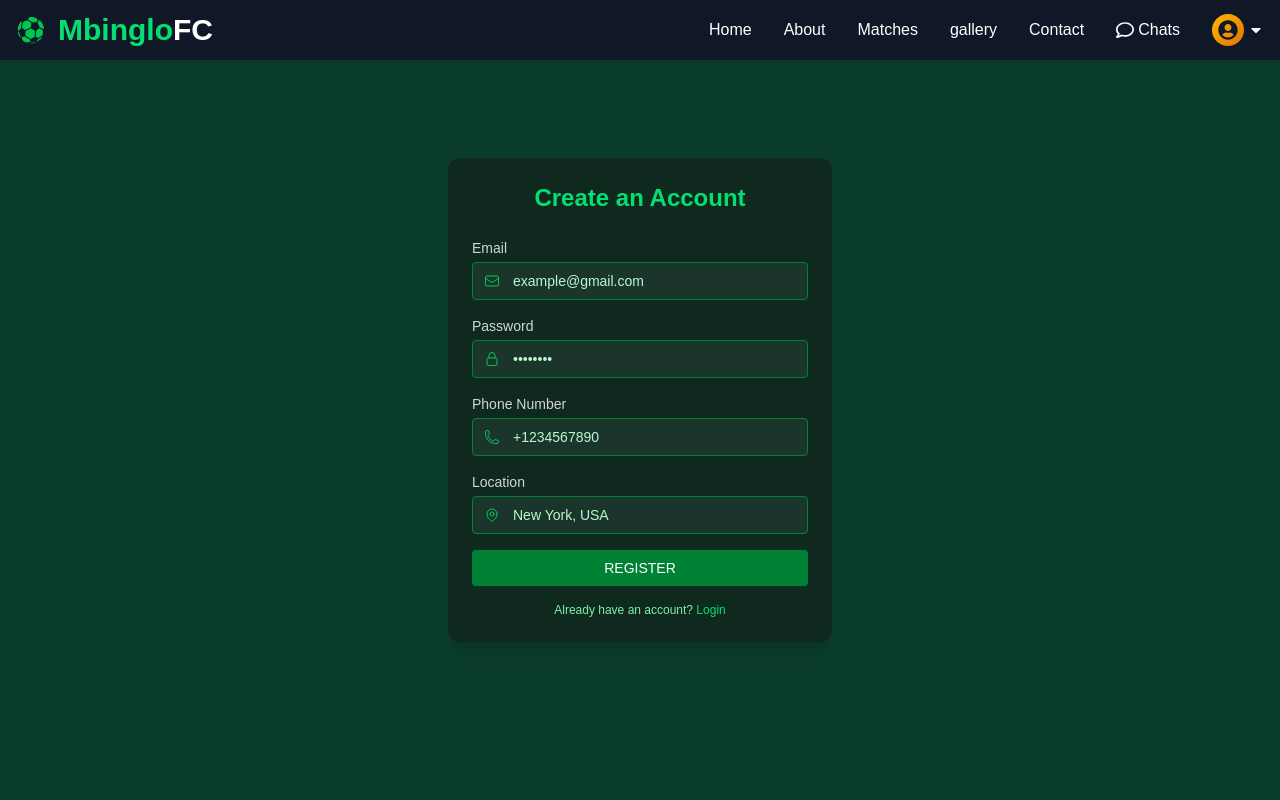
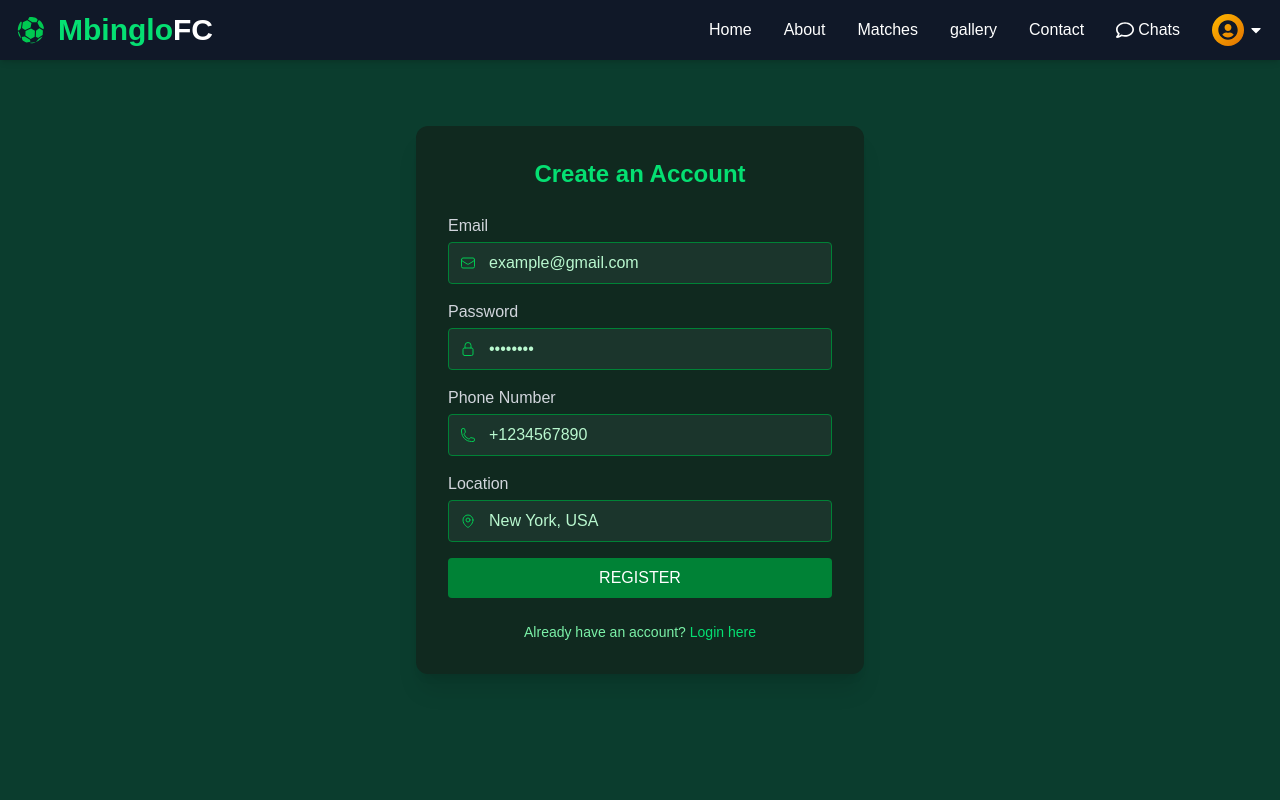
Before and after one commit to Bongnteh-Romarick-ndzelen/MbingloFrontend, a React (Vite) app: page /auth/signup in a window 1280 px wide. Shown: the top 800 px of the page. Built offline with nearby package versions, Linux system fonts and the light colour scheme.

Commit message:
feat(auth): setup frontend API proxy for auth endpoints
- Configure Vite dev server to proxy /api requests
- Prepare for register/login API integration
- Fix CORS issues between frontend and backend

```diff
--- a/src/pages/Auth/Signup.jsx
+++ b/src/pages/Auth/Signup.jsx
@@ -3,7 +3,6 @@ import { Link, useNavigate } from 'react-router-dom';
 import { toast, ToastContainer } from 'react-toastify';
 import 'react-toastify/dist/ReactToastify.css';
 import { registerUser } from '../../api/authService';
-
 import {
     EnvelopeIcon,
     LockClosedIcon,
@@ -16,65 +15,110 @@ export default function Signup() {
         email: '',
         password: '',
         phoneNumber: '',
-        location: ''
+        location: '',
+        adminSecret: '' // Added for potential admin registration
     });
-    const [error, setError] = useState('');
-    const [loading, setLoading] = useState(false);
+    const [errors, setErrors] = useState({});
+    const [isSubmitting, setIsSubmitting] = useState(false);
     const navigate = useNavigate();
 
     const handleChange = (e) => {
         const { name, value } = e.target;
-        setFormData(prev => ({ ...prev, [name]: value }));
+        setFormData(prev => ({
+            ...prev,
+            [name]: value
+        }));
+        // Clear error when user types
+        if (errors[name]) {
+            setErrors(prev => ({ ...prev, [name]: '' }));
+        }
+    };
+
+    const validateForm = () => {
+        const newErrors = {};
+
+        if (!formData.email) {
+            newErrors.email = 'Email is required';
+        } else if (!/^[^\s@]+@[^\s@]+\.[^\s@]+$/.test(formData.email)) {
+            newErrors.email = 'Please enter a valid email';
+        }
+
+        if (!formData.password) {
+            newErrors.password = 'Password is required';
+        } else if (formData.password.length < 8) {
+            newErrors.password = 'Password must be at least 8 characters';
+        }
+
+        if (!formData.phoneNumber) {
+            newErrors.phoneNumber = 'Phone number is required';
+        }
+
+        if (!formData.location) {
+            newErrors.location = 'Location is required';
+        }
+
+        setErrors(newErrors);
+        return Object.keys(newErrors).length === 0;
     };
 
     const handleSubmit = async (e) => {
         e.preventDefault();
-        setLoading(true);
-        setError('');
+
+        if (!validateForm()) return;
+
+        setIsSubmitting(true);
 
         try {
-            const data = await registerUser(formData);
-            if (data.token) {
-                localStorage.setItem('token', data.token);
+            const { token, user } = await registerUser(formData);
+
+            // Store token and user data (adapt based on your auth system)
+            localStorage.setItem('accessToken', token);
+            localStorage.setItem('user', JSON.stringify(user));
+
+            toast.success('Account created successfully! Redirecting...', {
+                position: 'top-center',
+                autoClose: 3000,
+            });
+
+            setTimeout(() => navigate('/dashboard'), 3500);
+
+        } catch (error) {
+            console.error('Registration error:', error);
+
+            let errorMessage = error.response?.data?.error ||
+                error.message ||
+                'Registration failed. Please try again.';
+
+            // Handle specific error cases
+            if (error.response?.status === 409) {
+                errorMessage = 'Email already exists';
+                setErrors({ email: errorMessage });
             }
 
-            toast.success('Thank you for signing up! Your Account created successfully!', {
+            toast.error(errorMessage, {
                 position: 'top-center',
                 autoClose: 4000,
             });
 
-            setTimeout(() => navigate('/'), 4500);
-        } catch (err) {
-            console.error('Signup error:', err.response || err.message || err);
-
-            const message = err.response?.data?.error || err.message || 'Something went wrong';
-            setError(message);
-            toast.error(message, {
-                position: 'top-center',
-                autoClose: 4000,
-            });
-        }
-finally {
-            setLoading(false);
+        } finally {
+            setIsSubmitting(false);
         }
     };
 
     return (
         <div className="min-h-screen flex items-center justify-center bg-[#0b3d2e] px-4">
             <ToastContainer />
-            <div className="max-w-sm w-full bg-[#10291f] text-white p-6 rounded-xl shadow-xl">
-                <h2 className="text-2xl font-bold text-center mb-6 text-green-400">Create an Account</h2>
+            <div className="max-w-md w-full bg-[#10291f] text-white p-8 rounded-xl shadow-xl">
+                <h2 className="text-2xl font-bold text-center mb-6 text-green-400">
+                    Create an Account
+                </h2>
 
-                {error && (
-                    <div className="bg-red-600/20 border border-red-600 text-red-400 text-xs px-3 py-2 rounded mb-4">
-                        {error}
-                    </div>
-                )}
-
-                <form onSubmit={handleSubmit} className="space-y-4 text-sm">
-                    {/* Email */}
+                <form onSubmit={handleSubmit} className="space-y-4">
+                    {/* Email Field */}
                     <div>
-                        <label htmlFor="email" className="block mb-1 text-gray-300">Email</label>
+                        <label htmlFor="email" className="block mb-1 text-gray-300">
+                            Email
+                        </label>
                         <div className="relative">
                             <EnvelopeIcon className="w-4 h-4 text-green-500 absolute left-3 top-1/2 transform -translate-y-1/2" />
                             <input
@@ -86,14 +130,20 @@ finally {
                                 required
                                 value={formData.email}
                                 onChange={handleChange}
-                                className="pl-10 pr-3 py-2 w-full bg-[#1b352c] text-white border border-green-700 rounded focus:outline-none focus:ring-1 focus:ring-green-500 placeholder:text-green-200"
+                                className={`pl-10 pr-3 py-2 w-full bg-[#1b352c] text-white border rounded focus:outline-none focus:ring-1 placeholder:text-green-200 ${errors.email ? 'border-red-500 focus:ring-red-500' : 'border-green-700 focus:ring-green-500'
+                                    }`}
                             />
                         </div>
+                        {errors.email && (
+                            <p className="mt-1 text-xs text-red-400">{errors.email}</p>
+                        )}
                     </div>
 
-                    {/* Password */}
+                    {/* Password Field */}
                     <div>
-                        <label htmlFor="password" className="block mb-1 text-gray-300">Password</label>
+                        <label htmlFor="password" className="block mb-1 text-gray-300">
+                            Password
+                        </label>
                         <div className="relative">
                             <LockClosedIcon className="w-4 h-4 text-green-500 absolute left-3 top-1/2 transform -translate-y-1/2" />
                             <input
@@ -103,34 +153,47 @@ finally {
                                 placeholder="••••••••"
                                 autoComplete="new-password"
                                 required
+                                minLength="8"
                                 value={formData.password}
                                 onChange={handleChange}
-                                className="pl-10 pr-3 py-2 w-full bg-[#1b352c] text-white border border-green-700 rounded focus:outline-none focus:ring-1 focus:ring-green-500 placeholder:text-green-200"
+                                className={`pl-10 pr-3 py-2 w-full bg-[#1b352c] text-white border rounded focus:outline-none focus:ring-1 placeholder:text-green-200 ${errors.password ? 'border-red-500 focus:ring-red-500' : 'border-green-700 focus:ring-green-500'
+                                    }`}
                             />
                         </div>
+                        {errors.password && (
+                            <p className="mt-1 text-xs text-red-400">{errors.password}</p>
+                        )}
                     </div>
 
-                    {/* Phone Number */}
+                    {/* Phone Number Field */}
                     <div>
-                        <label htmlFor="phone" className="block mb-1 text-gray-300">Phone Number</label>
+                        <label htmlFor="phoneNumber" className="block mb-1 text-gray-300">
+                            Phone Number
+                        </label>
                         <div className="relative">
                             <PhoneIcon className="w-4 h-4 text-green-500 absolute left-3 top-1/2 transform -translate-y-1/2" />
                             <input
-                                id="phone"
+                                id="phoneNumber"
                                 name="phoneNumber"
                                 type="tel"
                                 placeholder="+1234567890"
                                 required
                                 value={formData.phoneNumber}
                                 onChange={handleChange}
-                                className="pl-10 pr-3 py-2 w-full bg-[#1b352c] text-white border border-green-700 rounded focus:outline-none focus:ring-1 focus:ring-green-500 placeholder:text-green-200"
+                                className={`pl-10 pr-3 py-2 w-full bg-[#1b352c] text-white border rounded focus:outline-none focus:ring-1 placeholder:text-green-200 ${errors.phoneNumber ? 'border-red-500 focus:ring-red-500' : 'border-green-700 focus:ring-green-500'
+                                    }`}
                             />
                         </div>
+                        {errors.phoneNumber && (
+                            <p className="mt-1 text-xs text-red-400">{errors.phoneNumber}</p>
+                        )}
                     </div>
 
-                    {/* Location */}
+                    {/* Location Field */}
                     <div>
-                        <label htmlFor="location" className="block mb-1 text-gray-300">Location</label>
+                        <label htmlFor="location" className="block mb-1 text-gray-300">
+                            Location
+                        </label>
                         <div className="relative">
                             <MapPinIcon className="w-4 h-4 text-green-500 absolute left-3 top-1/2 transform -translate-y-1/2" />
                             <input
@@ -141,24 +204,62 @@ finally {
                                 required
                                 value={formData.location}
                                 onChange={handleChange}
-                                className="pl-10 pr-3 py-2 w-full bg-[#1b352c] text-white border border-green-700 rounded focus:outline-none focus:ring-1 focus:ring-green-500 placeholder:text-green-200"
+                                className={`pl-10 pr-3 py-2 w-full bg-[#1b352c] text-white border rounded focus:outline-none focus:ring-1 placeholder:text-green-200 ${errors.location ? 'border-red-500 focus:ring-red-500' : 'border-green-700 focus:ring-green-500'
+                                    }`}
                             />
                         </div>
+                        {errors.location && (
+                            <p className="mt-1 text-xs text-red-400">{errors.location}</p>
+                        )}
                     </div>
+
+                    {/* Admin Secret (Optional) */}
+                    {process.env.REACT_APP_ENABLE_ADMIN_REGISTRATION === 'true' && (
+                        <div>
+                            <label htmlFor="adminSecret" className="block mb-1 text-gray-300">
+                                Admin Secret (Optional)
+                            </label>
+                            <input
+                                id="adminSecret"
+                                name="adminSecret"
+                                type="password"
+                                placeholder="Enter admin secret if applicable"
+                                value={formData.adminSecret}
+                                onChange={handleChange}
+                                className="pl-3 pr-3 py-2 w-full bg-[#1b352c] text-white border border-green-700 rounded focus:outline-none focus:ring-1 focus:ring-green-500 placeholder:text-green-200"
+                            />
+                        </div>
+                    )}
 
                     <button
                         type="submit"
-                        disabled={loading}
-                        className="cursor-pointer w-full py-2 bg-green-700 hover:bg-green-800 text-white rounded transition text-sm font-medium"
+                        disabled={isSubmitting}
+                        className={`w-full py-2 text-white rounded transition font-medium ${isSubmitting
+                            ? 'bg-green-800 cursor-not-allowed'
+                            : 'bg-green-700 hover:bg-green-800'
+                            }`}
                     >
-                        {loading ? 'Signing up...' : 'REGISTER'}
+                        {isSubmitting ? (
+                            <span className="flex items-center justify-center">
+                                <svg className="animate-spin -ml-1 mr-2 h-4 w-4 text-white" xmlns="http://www.w3.org/2000/svg" fill="none" viewBox="0 0 24 24">
+                                    <circle className="opacity-25" cx="12" cy="12" r="10" stroke="currentColor" strokeWidth="4"></circle>
+                                    <path className="opacity-75" fill="currentColor" d="M4 12a8 8 0 018-8V0C5.373 0 0 5.373 0 12h4zm2 5.291A7.962 7.962 0 014 12H0c0 3.042 1.135 5.824 3 7.938l3-2.647z"></path>
+                                </svg>
+                                Processing...
+                            </span>
+                        ) : (
+                            'REGISTER'
+                        )}
                     </button>
                 </form>
 
-                <div className="mt-4 text-center text-xs text-green-300">
+                <div className="mt-6 text-center text-sm text-green-300">
                     Already have an account?{' '}
-                    <Link to="/auth/login" className="text-green-400 hover:underline">
-                        Login
+                    <Link
+                        to="/auth/login"
+                        className="text-green-400 hover:underline font-medium"
+                    >
+                        Login here
                     </Link>
                 </div>
             </div>
--- a/vite.config.js
+++ b/vite.config.js
@@ -1,8 +1,33 @@
-import { defineConfig } from 'vite'
-import react from '@vitejs/plugin-react'
+import { defineConfig, loadEnv } from 'vite';
+import react from '@vitejs/plugin-react';
 import tailwindcss from '@tailwindcss/vite';
 
-// https://vite.dev/config/
-export default defineConfig({
-  plugins: [react(), tailwindcss()],
-})
+export default defineConfig(({ mode }) => {
+  // Load env file based on `mode` in the root directory
+  const env = loadEnv(mode, process.cwd(), '');
+
+  return {
+    plugins: [react(), tailwindcss()],
+    define: {
+      // For client-side access to environment variables
+      'process.env': {
+        VITE_API_URL: JSON.stringify(env.VITE_API_URL),
+        VITE_ENABLE_ADMIN_REGISTRATION: JSON.stringify(env.VITE_ENABLE_ADMIN_REGISTRATION),
+        VITE_ADMIN_SECRET: JSON.stringify(env.VITE_ADMIN_SECRET)
+      }
+    },
+    server: {
+      port: 5173,
+      strictPort: true,
+      proxy: {
+        // Proxy API requests to your backend
+        '/api': {
+          target: env.VITE_API_URL || 'http://localhost:3000',
+          changeOrigin: true,
+          secure: false,
+          rewrite: (path) => path.replace(/^\/api/, '')
+        }
+      }
+    }
+  };
+});
```
Also changed, not shown: src/api/authService.js (+88 -32 lines), src/api/axiosConfig.js (+15 -14 lines), 1 other file (tests, documents, lock files or other folders).
